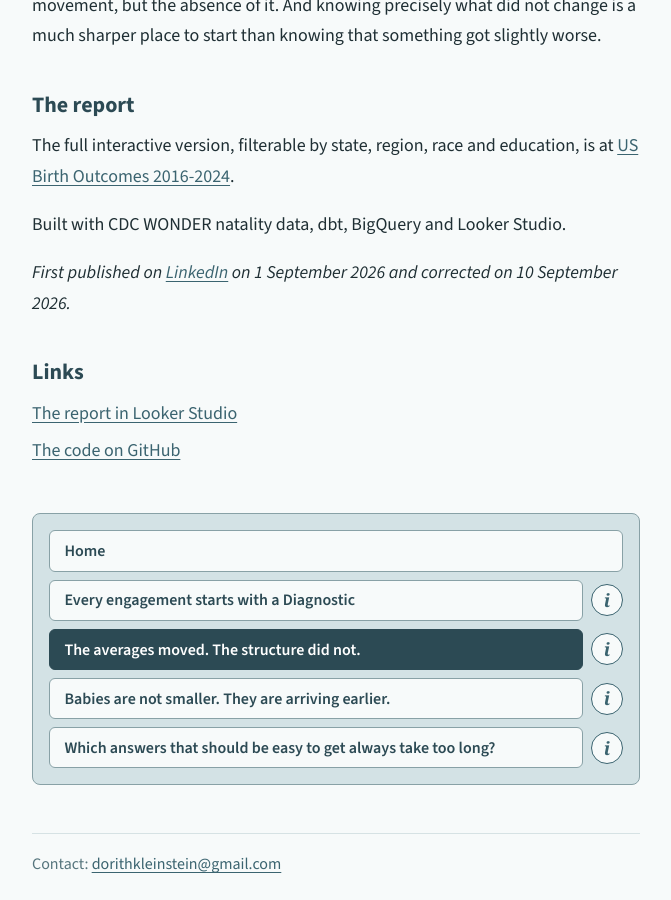
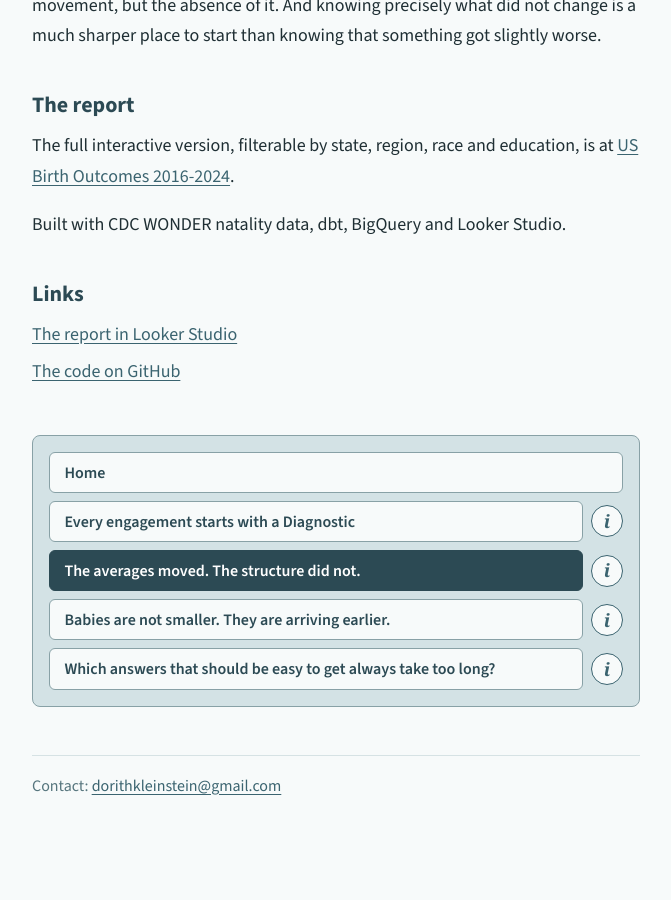
Before and after one commit to dorithkleinstein/dorithkleinstein.github.io, a Jekyll site: the page built from _articles/en/us-birth-outcomes-2016-2024.md, in a window 1280 px wide and 900 px high, scrolled down 4597 px. Shown: the whole window, without its empty margins (304-975 px from the left). Built offline with Jekyll 4.4.1, drawn with Linux system fonts in a browser that asks for light colours; after the commit the page ends 5461 px from its top, so only the background shows below that.

Commit message:
Remove the first-publication line from both US Birth Outcomes pages

```diff
--- a/_articles/en/us-birth-outcomes-2016-2024.md
+++ b/_articles/en/us-birth-outcomes-2016-2024.md
@@ -98,5 +98,3 @@ Those are the things a dataset this large is actually good at showing: not movem
 The full interactive version, filterable by state, region, race and education, is at [US Birth Outcomes 2016-2024](https://datastudio.google.com/reporting/67893ee7-9da4-4c9b-ab32-6f7903caed08).
 
 Built with CDC WONDER natality data, dbt, BigQuery and Looker Studio.
-
-*First published on* [*LinkedIn*](https://www.linkedin.com/pulse/averages-moved-structure-did-dorith-kleinstein-zjamf) *on 1 September 2026 and corrected on 10 September 2026.*
```
Also changed, not shown: _articles/he/us-birth-outcomes-2016-2024.md (+0 -2 lines).
